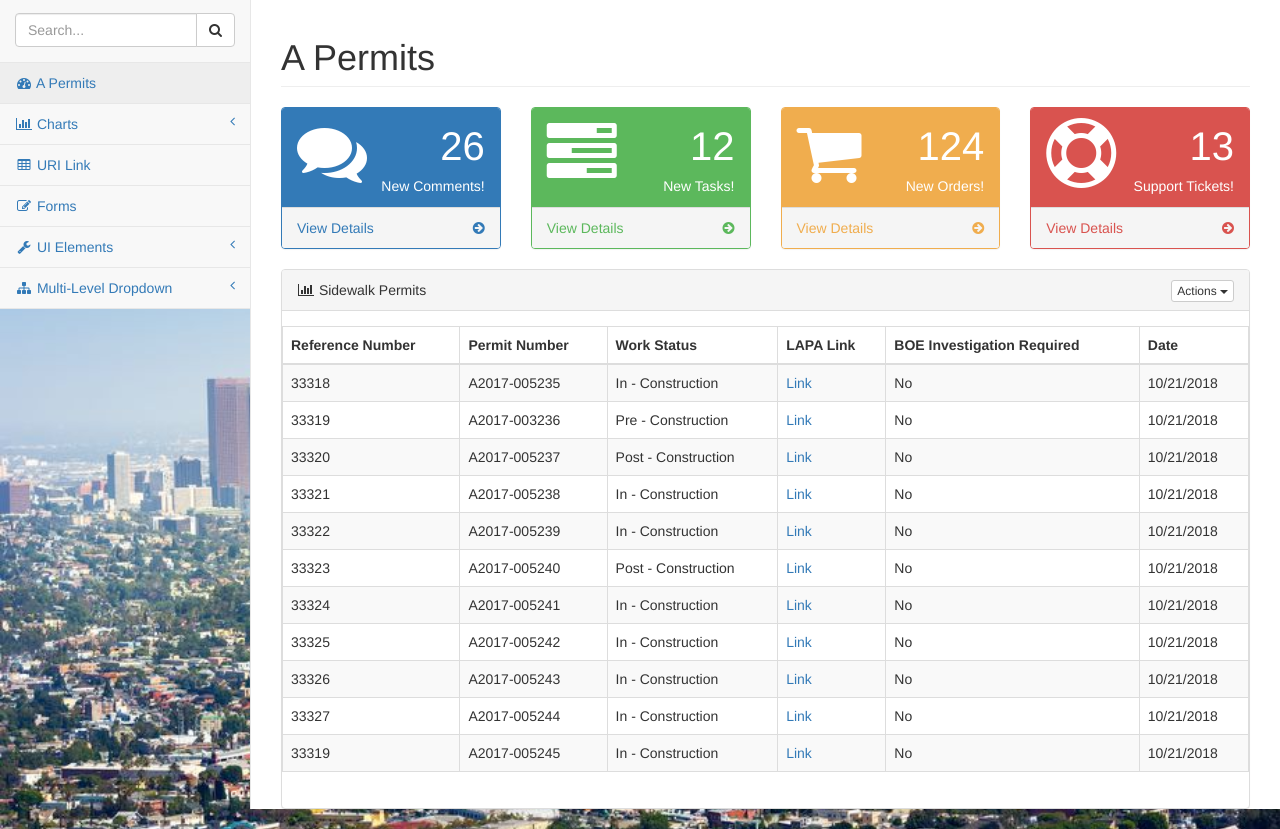
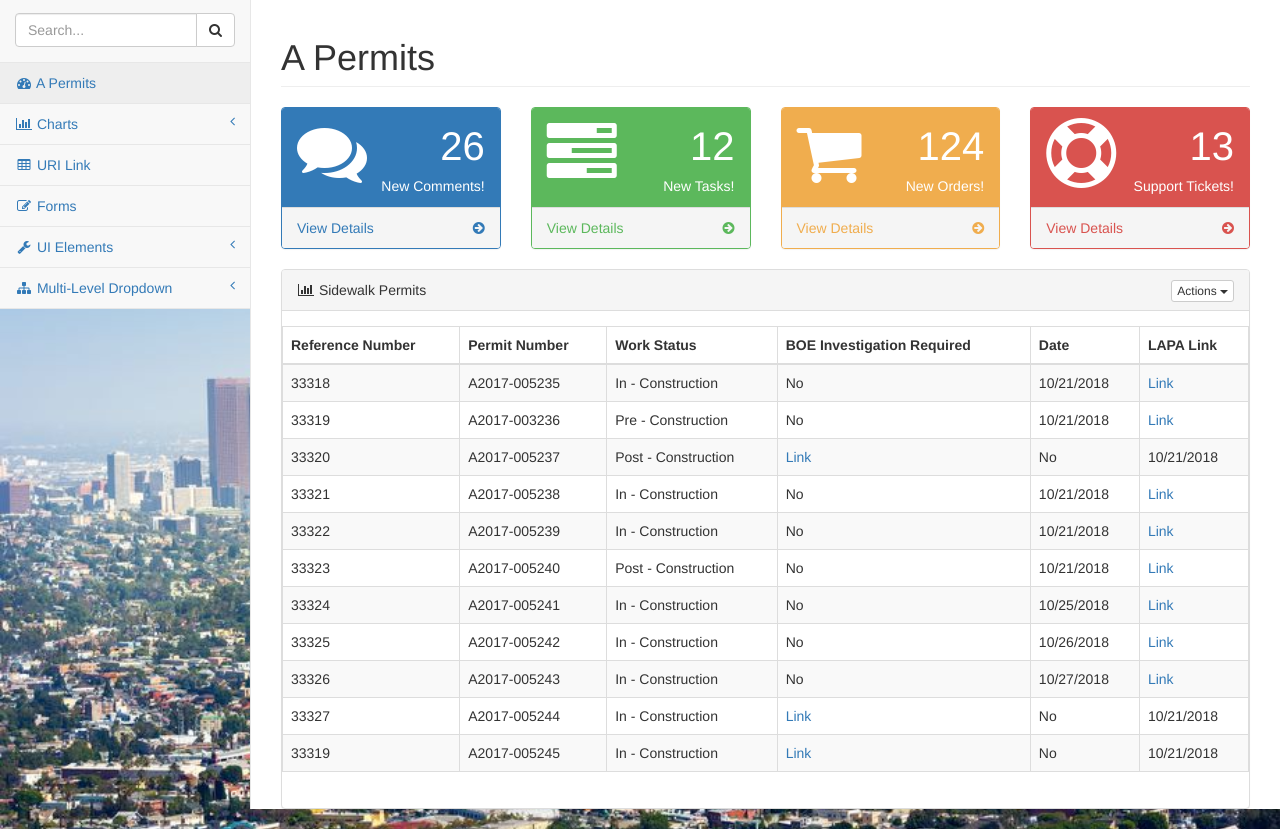
Before and after one commit to CS4961PhotoArchive/CS4961PhotoArchive.github.io, a website: page pages/index.html in a window 1280 px wide. Shown: the part 844-1673 px from the top of the page. Drawn offline with Linux system fonts and the light colour scheme.

Commit message:
Moved LAPA link location

```diff
--- a/pages/index.html
+++ b/pages/index.html
@@ -481,9 +481,9 @@
                                                     <th>Reference Number</th>
                                                     <th>Permit Number</th>
                                                     <th>Work Status</th>
-                                                    <th>LAPA Link</th>
                                                     <th>BOE Investigation Required</th>
                                                     <th>Date</th>
+                                                    <th>LAPA Link</th>
                                                 </tr>
                                             </thead>
                                             <tbody>
@@ -491,23 +491,24 @@
                                                     <td>33318</td>
                                                     <td>A2017-005235</td>
                                                     <td>In - Construction</td>
-                                                    <td><a href="boephotoarchive://ignore/UserName/A Permits/Reference Number/33318/Permit Number/A2017-003235/Work Status/In-Construction/BOE Investigation Required/No">Link</a></td>
                                                     <td>No</td>
                                                     <td>10/21/2018</td>
+                                                    <td><a href="boephotoarchive://ignore/UserName/A Permits/Reference Number/33318/Permit Number/A2017-003235/Work Status/In-Construction/BOE Investigation Required/No">Link</a></td>
                                                 </tr>
                                                 <tr>
                                                     <td>33319</td>
                                                     <td>A2017-003236</td>
                                                     <td>Pre - Construction</td>
-                                                    <td><a href="boephotoarchive://ignore/UserName/A Permits/Reference Number/33318/Permit Number/A2017-003235/Work Status/In-Construction/BOE Investigation Required/No">Link</a></td>
+
                                                     <td>No</td>
                                                     <td>10/21/2018</td>
+                                                    <td><a href="boephotoarchive://ignore/UserName/A Permits/Reference Number/33319/Permit Number/A2017-003236/Work Status/In-Construction/BOE Investigation Required/No">Link</a></td>
                                                 </tr>
                                                 <tr>
                                                     <td>33320</td>
                                                     <td>A2017-005237</td>
                                                     <td>Post - Construction</td>
-                                                   <td><a href="boephotoarchive://ignore/UserName/A Permits/Reference Number/33318/Permit Number/A2017-003235/Work Status/In-Construction/BOE Investigation Required/No">Link</a></td>
+                                                   <td><a href="boephotoarchive://ignore/UserName/A Permits/Reference Number/33320/Permit Number/A2017-003237/Work Status/In-Construction/BOE Investigation Required/No">Link</a></td>
                                                     <td>No</td>
                                                     <td>10/21/2018</td>
                                                 </tr>
@@ -515,49 +516,55 @@
                                                     <td>33321</td>
                                                     <td>A2017-005238</td>
                                                     <td>In - Construction</td>
-                                                    <td><a href="boephotoarchive://ignore/UserName/A Permits/Reference Number/33321/Permit Number/A2017-005238/Work Status/In-Construction/BOE Investigation Required/No">Link</a></td>
+
                                                     <td>No</td>
                                                     <td>10/21/2018</td>
+                                                     <td><a href="boephotoarchive://ignore/UserName/A Permits/Reference Number/33321/Permit Number/A2017-005238/Work Status/In-Construction/BOE Investigation Required/No">Link</a></td>
                                                 </tr>
                                                 <tr>
                                                     <td>33322</td>
                                                     <td>A2017-005239</td>
                                                     <td>In - Construction</td>
-                                                    <td><a href="boephotoarchive://ignore/UserName/A Permits/Reference Number/33322/Permit Number/A2017-003239/Work Status/In-Construction/BOE Investigation Required/No">Link</a></td></td>
+
                                                     <td>No</td>
                                                     <td>10/21/2018</td>
+                                                     <td><a href="boephotoarchive://ignore/UserName/A Permits/Reference Number/33322/Permit Number/A2017-005239/Work Status/In-Construction/BOE Investigation Required/No">Link</a></td>
                                                 </tr>
                                                 <tr>
                                                     <td>33323</td>
                                                     <td>A2017-005240</td>
                                                     <td>Post - Construction</td>
-                                                    <td><a href="boephotoarchive://other/user/repairtask/12345asdf">Link</a></td>
+
                                                     <td>No</td>
                                                     <td>10/21/2018</td>
+                                                     <td><a href="boephotoarchive://ignore/UserName/A Permits/Reference Number/33321/Permit Number/A2017-005238/Work Status/In-Construction/BOE Investigation Required/No">Link</a></td>
                                                 </tr>
                                                 <tr>
                                                     <td>33324</td>
                                                     <td>A2017-005241</td>
                                                     <td>In - Construction</td>
-                                                    <td><a href="boephotoarchive://other/user/repairtask/12345asdf">Link</a></td>
+
                                                     <td>No</td>
-                                                    <td>10/21/2018</td>
+                                                    <td>10/25/2018</td>
+                                                    <td><a href="boephotoarchive://ignore/UserName/A Permits/Reference Number/33321/Permit Number/A2017-005238/Work Status/In-Construction/BOE Investigation Required/No">Link</a></td>
                                                 </tr>
                                                 <tr>
                                                     <td>33325</td>
                                                     <td>A2017-005242</td>
                                                     <td>In - Construction</td>
-                                                    <td><a href="boephotoarchive://other/user/repairtask/12345asdf">Link</a></td>
+
                                                     <td>No</td>
-                                                    <td>10/21/2018</td>
+                                                    <td>10/26/2018</td>
+                                                    <td><a href="boephotoarchive://ignore/UserName/A Permits/Reference Number/33321/Permit Number/A2017-005238/Work Status/In-Construction/BOE Investigation Required/No">Link</a></td>
                                                 </tr>
                                                 <tr>
                                                     <td>33326</td>
                                                     <td>A2017-005243</td>
                                                     <td>In - Construction</td>
-                                                    <td><a href="boephotoarchive://other/user/repairtask/12345asdf">Link</a></td>
+
                                                     <td>No</td>
-                                                    <td>10/21/2018</td>
+                                                    <td>10/27/2018</td>
+                                                    <td><a href="boephotoarchive://ignore/UserName/A Permits/Reference Number/33321/Permit Number/A2017-005238/Work Status/In-Construction/BOE Investigation Required/No">Link</a></td>
                                                 </tr>
                                                 <tr>
                                                     <td>33327</td>
```
